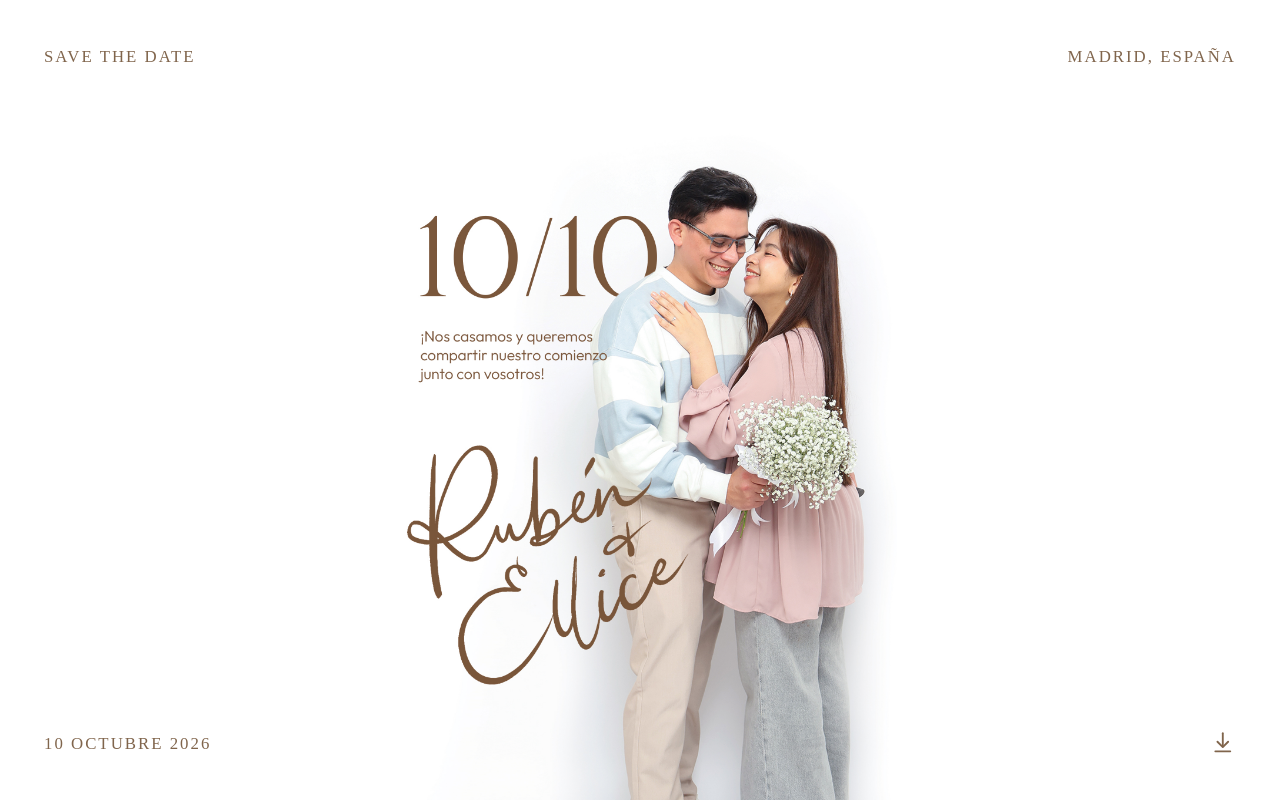
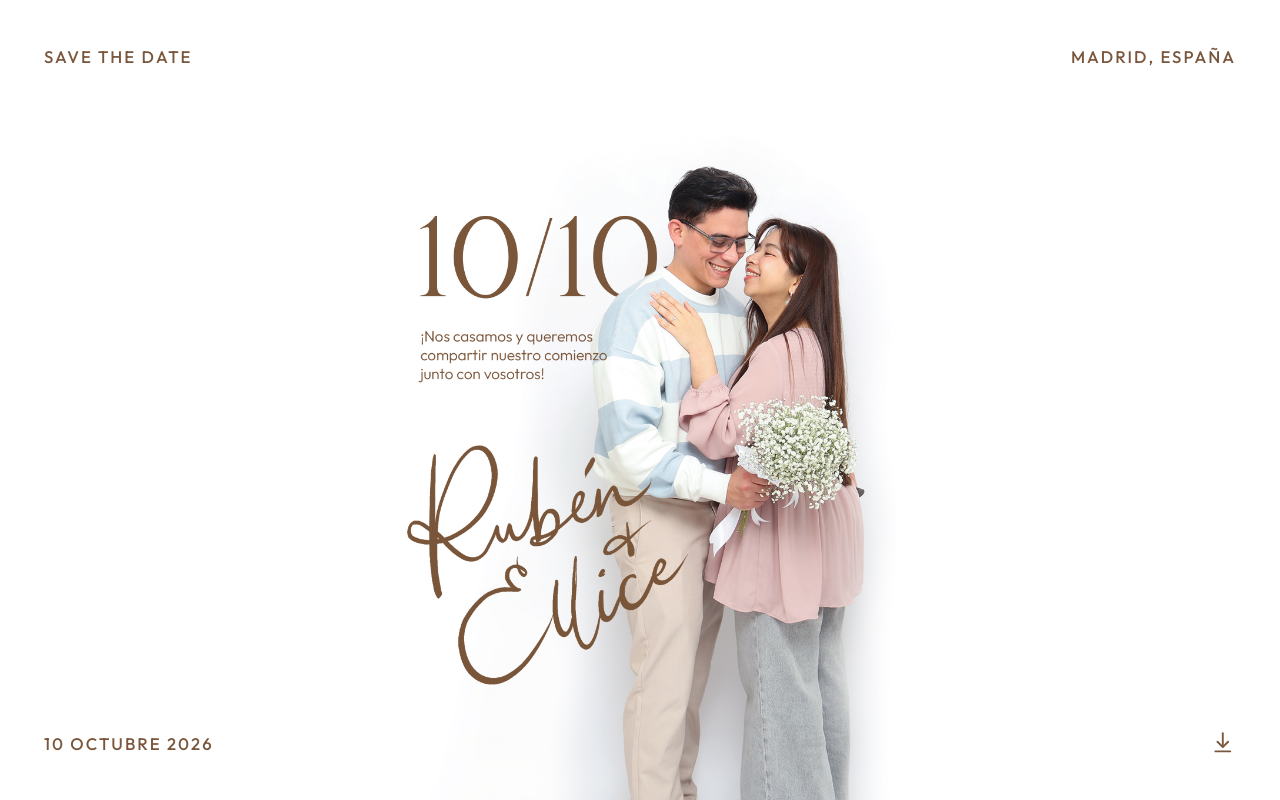
Before and after one commit to aRubenDev/our-wedding, a React (Vite) app: page / in a window 1280 px wide. Built offline with nearby package versions, Linux system fonts and the light colour scheme; the HTML template or start-up script is replaced by a standard one.

Commit message:
style updated

```diff
--- a/src/index.css
+++ b/src/index.css
@@ -9,6 +9,7 @@
    2) Descomenta y ajusta los @font-face de ejemplo.
    3) Cambia los tokens --font-display / --font-sans del bloque @theme.        */
 @import url('https://fonts.googleapis.com/css2?family=Playfair+Display:wght@500;600&family=Montserrat:wght@400;500;600&display=swap');
+@import url('https://fonts.googleapis.com/css2?family=Outfit:wght@100..900&family=Poppins:wght@300;400&display=swap');
 
 /* Ejemplo de fuentes locales (descomenta y ajusta nombres/rutas):
 @font-face {
@@ -31,19 +32,15 @@
    nombres de --font-display / --font-sans por los de tus @font-face.          */
 @theme {
   --color-paper:      #ffffff;
-  --color-frame:      #e4e2dd;
-  --color-numbers:    #6b4d35; /* 10/10 */
-  --color-label:      #80654c; /* eyebrow, ubicación, fecha, descargar */
-  --color-message:    #7a5d44;
+  --color-frame:      #7a573c;
+  --color-label:      #7a573c; /* eyebrow, ubicación, fecha, descargar */
   --color-img-back:   #d9d9d7; /* recuadro de fondo */
-  /*--color-img-front:  #a8a8a6;  recuadro frontal */
   --color-img-label:  #6f6f6f;
 
   /** fuente Outfit (Google Fonts) para los textos, y Perpetua Titling MT Light para la fecha. */
-  --font-letters: "Outfit", serif;
-  --font-numbers: "Perpetua Titling MT Light", sans-serif;
+  --font-letters: "Outfit", sans-serif;
   --font-display: var(--font-letters);
   --font-sans: var(--font-letters);
 }
 
-html, body, #root { height: 100%; margin: 0; }
+html, body, #root { height: 100%; margin: 0; font-family: var(--font-letters); color: var(--color-label);}
```
